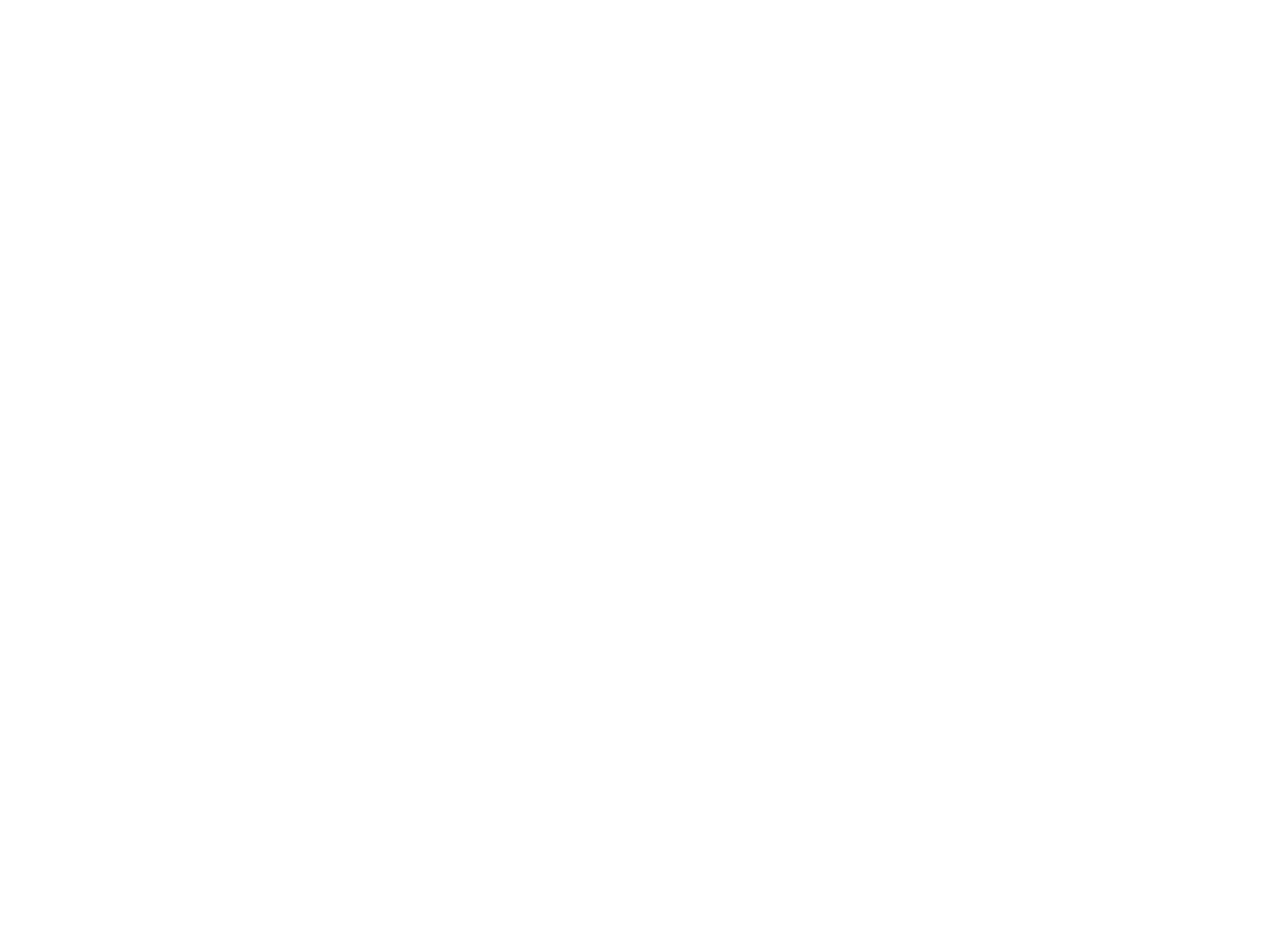
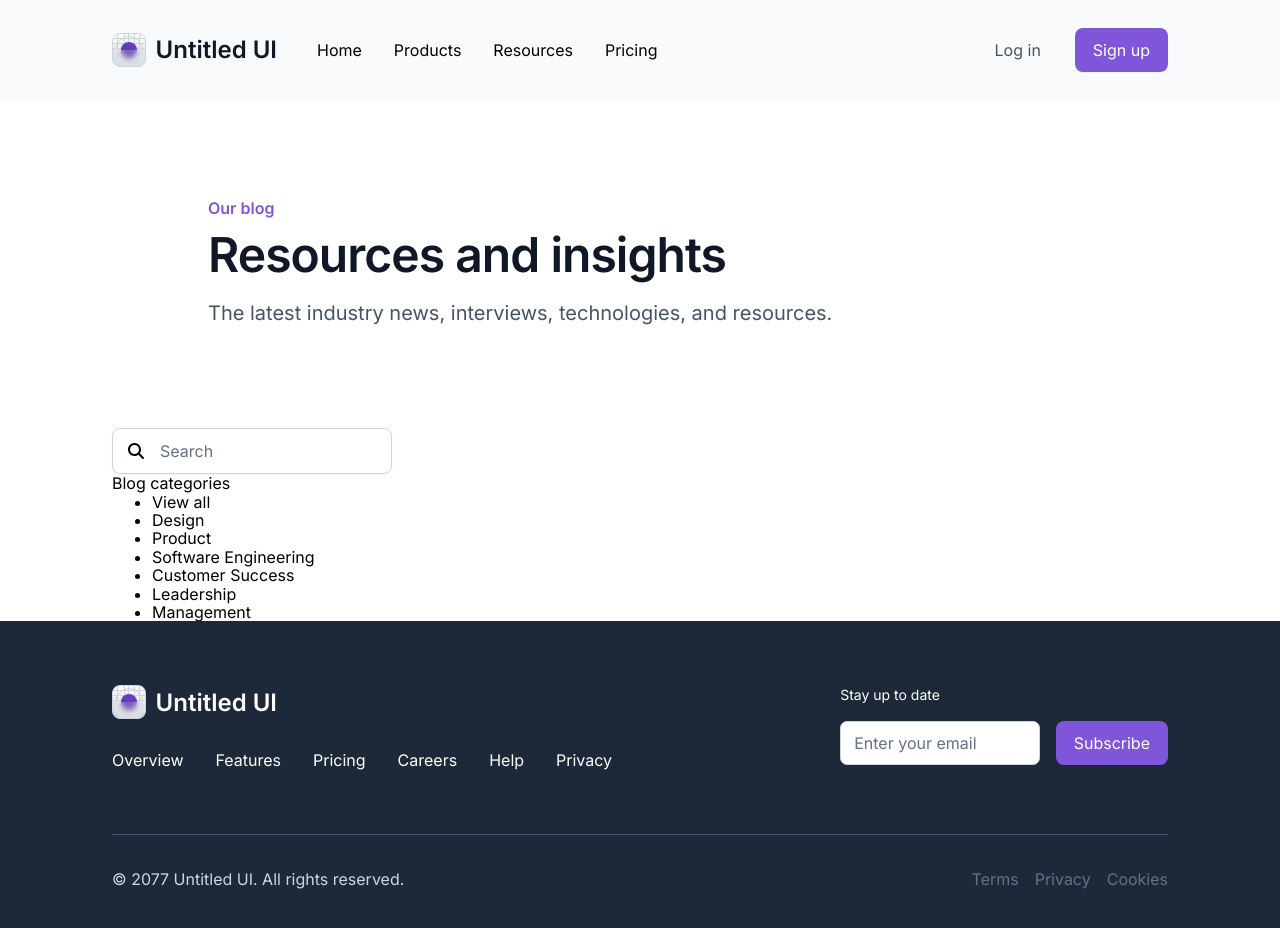
Before and after one commit to DaNaRim/ekreative-frontend-task4, a React (Create React App) app: page /category in a window 1280 px wide. Before the commit this address had no page. Shown: the top 928 px of the page. Before the commit the page ends 800 px from the top, so only its background shows below. Built offline with nearby package versions, Linux system fonts and the light colour scheme.

Commit message:
ADD CategoryPage with base structure

```diff
--- a/src/app/App.jsx
+++ b/src/app/App.jsx
@@ -1,5 +1,6 @@
 import {Route, Routes} from "react-router";
 import PageWrapper from "../common/components/base/PageWrapper/PageWrapper";
+import CategoryPage from "../common/pages/CategoryPage/CategoryPage";
 import HomePage from "../common/pages/HomePage/HomePage";
 import "./App.scss";
 
@@ -7,7 +8,7 @@
   <Routes>
     <Route path="/" element={<PageWrapper/>}>
       <Route path="/" index element={<HomePage/>}/>
-
+      <Route path="/category" element={<CategoryPage/>}/>
     </Route>
   </Routes>
 );
--- a/src/common/components/base/NavHeader/NavHeader.jsx
+++ b/src/common/components/base/NavHeader/NavHeader.jsx
@@ -5,7 +5,7 @@
     <ul>
       <li><NavLink to="/">Home</NavLink></li>
       <li><NavLink to="/">Products</NavLink></li>
-      <li><NavLink to="/">Resources</NavLink></li>
+      <li><NavLink to="/category">Resources</NavLink></li>
       <li><NavLink to="/">Pricing</NavLink></li>
     </ul>
   </nav>
--- /dev/null
+++ b/src/common/pages/CategoryPage/CategoryPage.jsx
@@ -0,0 +1,37 @@
+import {useState} from "react";
+import InputSearch from "../../components/form/InputSearch/InputSearch";
+import styles from "./CategoryPage.module.scss";
+
+const CategoryPage = () => {
+
+  const [search, setSearch] = useState("");
+
+  return (
+    <main className={styles.categoryPage}>
+      <header>
+        <p className={styles.preHeading}>Our blog</p>
+        <h1>Resources and insights</h1>
+        <p className={styles.desc}>The latest industry news, interviews, technologies, and resources.</p>
+      </header>
+      <aside>
+        <InputSearch placeholder="Search" value={search} setValue={setSearch}/>
+        <p>Blog categories</p>
+        <ul>
+          <li>View all</li>
+          <li>Design</li>
+          <li>Product</li>
+          <li>Software Engineering</li>
+          <li>Customer Success</li>
+          <li>Leadership</li>
+          <li>Management</li>
+        </ul>
+      </aside>
+      <main>
+        {/*  Posts  */}
+        {/*  Pagination  */}
+      </main>
+    </main>
+  );
+};
+
+export default CategoryPage;
--- /dev/null
+++ b/src/common/pages/CategoryPage/CategoryPage.module.scss
@@ -0,0 +1,34 @@
+@import "src/assets/styles/color-palette";
+@import "src/assets/styles/style-constants";
+
+.categoryPage {
+  padding: 0 $sectionPaddingX;
+
+  header {
+    padding: 6em;
+
+    .preHeading {
+      font-weight: 600;
+      line-height: 1.5rem;
+      color: $primary600;
+    }
+
+    h1 {
+      font-size: 3rem;
+      font-weight: 600;
+      line-height: 3.75rem;
+      margin-top: 0.1em;
+      letter-spacing: -0.02em;
+      color: $grey900;
+    }
+
+    .desc {
+      font-size: 1.25em;
+      font-weight: 400;
+      line-height: 1.875;
+      margin-top: 0.5em;
+      color: $grey600;
+
+    }
+  }
+}
```
